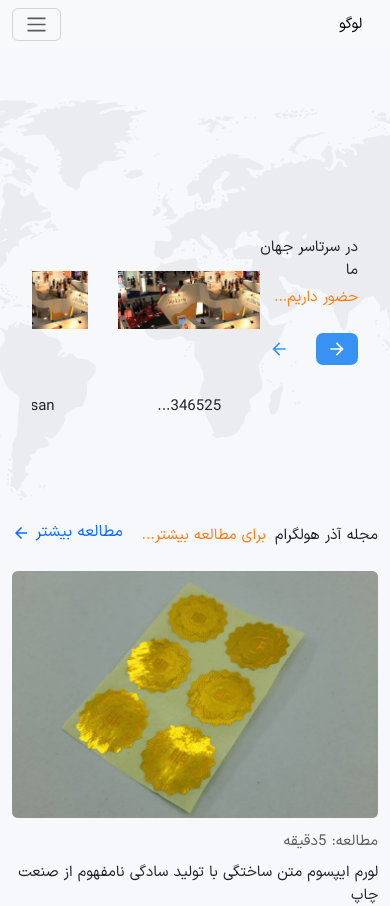
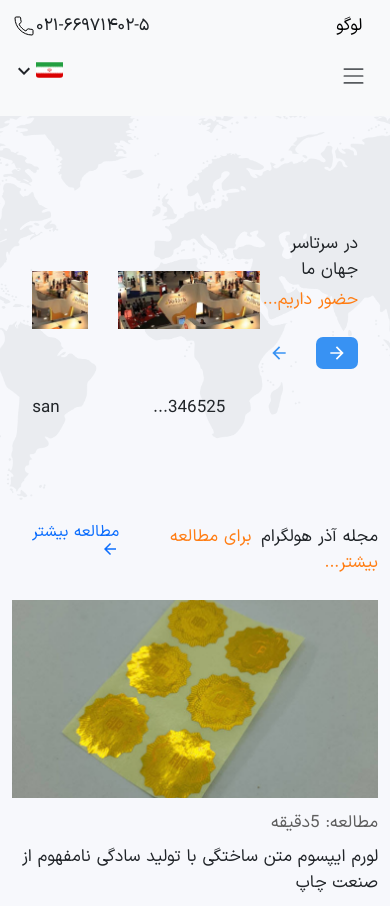
Before and after one commit to amirhoseinhoseinpoor/hologram-web-shop, a Next.js app: page / in a window 390 px wide. Shown: the top 906 px of the page. Built offline with nearby package versions, Linux system fonts and the light colour scheme.

Commit message:
add responsive header and component features

```diff
--- a/src/app/Blog.js
+++ b/src/app/Blog.js
@@ -17,7 +17,7 @@ export default function  Magazine() {
             </div>
             <div className="d-flex flex-row gap-3 mt-4 justify-content-center">
                 <div className="d-flex flex-column justify-content-center">
-                    <div>
+                    <div className="mobile-picture-responsive-blog">
                       <Box
                        component="img"
                        sx={{
--- a/src/app/Header.js
+++ b/src/app/Header.js
@@ -8,6 +8,7 @@ import Container from 'react-bootstrap/Container';
 import Nav from 'react-bootstrap/Nav';
 import Navbar from 'react-bootstrap/Navbar';
 import NavDropdown from 'react-bootstrap/NavDropdown';
+import CallIcon from '@mui/icons-material/Call';
 
 
 
@@ -39,10 +40,49 @@ export default function Header() {
         <section className="header-main-background  section-header-fix">
 
             <Navbar expand="lg" className="bg-body-tertiary">
-            <Container>
+            <Container className="header-responsive-main">
+              <div className="d-flex flex-row justify-content-between">
                <Navbar.Brand href="#"><p className="m-0">لوگو</p></Navbar.Brand>
-              <Navbar.Toggle aria-controls="basic-navbar-nav" />
-              <Navbar.Collapse className="justify-content-between me-5" id="basic-navbar-nav">
+               <div className="d-none phone-number-call-header-icon d-flex flex-row align-items-center">
+                 <p><span>۰۲۱-</span>۶۶۹۷۱۴۰۲-۵</p>
+
+                    <div className="phone-call-header-icon ">
+                      <CallIcon></CallIcon>
+                    </div>
+
+               </div>
+              </div>
+
+              <div className="d-flex flex-row justify-content-between">
+                   <div>
+                     <Navbar.Toggle className="basic-navbar-nav" aria-controls="basic-navbar-nav" />
+
+                   </div>
+                   <div className="d-lg-none">
+                     <NavDropdown  title={
+                         <>
+                             <Box className="f-c-b"
+                             component="img"
+                             sx={{
+
+                                 maxHeight: 16, // Set a maximum height (optional)
+                                 objectFit: 'cover',
+                                 aspectRatio : 1.7
+                             }}
+                             alt="iran"
+                             src="/HomeImages/iran-logo.png"
+                             />
+                             <KeyboardArrowDownIcon className="mb-2"></KeyboardArrowDownIcon>
+                         </>
+
+                       }
+                        id="basic-nav-dropdown">
+
+                    </NavDropdown>
+                   </div>
+                  </div>
+
+                  <Navbar.Collapse className="justify-content-between me-5 navbar-item-header" id="basic-navbar-nav">
                     <Nav className="align-items-center">
 
 
@@ -76,18 +116,20 @@ export default function Header() {
 
                       </React.Fragment>))}
                     </Nav>
+                  </Navbar.Collapse>
 
+                  <div className="d-lg-block d-none">
                      <NavDropdown  title={
                          <>
                              <Box className="f-c-b"
                              component="img"
                              sx={{
-                            width: '60%', // Ensures responsiveness
+
                                  maxHeight: 16, // Set a maximum height (optional)
                                  objectFit: 'cover',
                                  aspectRatio : 1.7
                              }}
-                        alt="The house from the offer."
+                             alt="iran"
                              src="/HomeImages/iran-logo.png"
                              />
                              <KeyboardArrowDownIcon className="mb-2"></KeyboardArrowDownIcon>
@@ -97,8 +139,15 @@ export default function Header() {
                         id="basic-nav-dropdown">
 
                     </NavDropdown>
+                   </div>
 
-              </Navbar.Collapse>
+
+
+
+
+
+
+
             </Container>
           </Navbar>
 
--- a/src/app/Honors.js
+++ b/src/app/Honors.js
@@ -63,7 +63,15 @@ export default function Honors() {
                     loop={true}
                     // autoplay={{ delay: 4000 }}
                     spaceBetween={2}
-                    slidesPerView={3}
+                    slidesPerView={1}
+                    breakpoints={{
+                      770 : {
+                        slidesPerView : 2,
+                      },
+                      990 : {
+                        slidesPerView : 3 ,
+                      },
+                    }}
                     navigation={{nextEl: '.review-swiper-button-next2',prevEl: '.review-swiper-button-prev2',}}
                     modules={[Navigation]}
 
--- a/src/app/Styles/Blog.scss
+++ b/src/app/Styles/Blog.scss
@@ -15,3 +15,11 @@
 .studing-time-text{
     color : #5F5F5F;
 }
+@media (max-width :768px) {
+    .mobile-picture-responsive-blog{
+        img{
+            max-height: 198px;
+        }
+    }
+
+}
--- a/src/app/Styles/Header.scss
+++ b/src/app/Styles/Header.scss
@@ -15,3 +15,41 @@
     z-index: 4;
     top: 0;
 }
+
+
+
+
+@media (max-width :980px) {
+   .header-responsive-main{
+     display: block !important;
+
+
+   }
+   .header-responsive-main >div{
+    margin-bottom: 15px;
+   }
+   .phone-number-call-header-icon{
+    display: flex !important;
+   }
+   .phone-call-header-icon{
+        svg{
+            stroke: black;
+            fill: none ;
+        }
+   }
+   .basic-navbar-nav{
+     border: none ;
+   }
+   .basic-navbar-nav:focus{
+    outline: none !important;
+   }
+   .navbar-item-header{
+     margin: 0 !important;
+   }
+   .navbar-item-header > div{
+     align-items: unset !important;
+   }
+}
+@media (max-width :768px) {
+
+}
--- a/src/app/Styles/footer.scss
+++ b/src/app/Styles/footer.scss
@@ -58,7 +58,6 @@
     position: absolute;
     left: 10%;
     top: 75%;
-
 
     div{
         padding: 10px;
--- a/src/app/Styles/globals.scss
+++ b/src/app/Styles/globals.scss
@@ -10,15 +10,24 @@ span{
     line-height: normal;
 }
 
+.navbar-toggler:focus{
+    box-shadow: none;
+
+}
 @media (max-width :980px) {
     p{
-       font-size: 15px;
+       font-size: 18px;
     }
     span{
-      font-size: 15px;
+      font-size: 18px;
     }
 
 }
 @media (max-width :768px) {
-
+    p{
+        font-size: 17px;
+     }
+     span{
+       font-size: 17px;
+     }
 }
```
Lines whose indentation alone changed are shown as unchanged.
